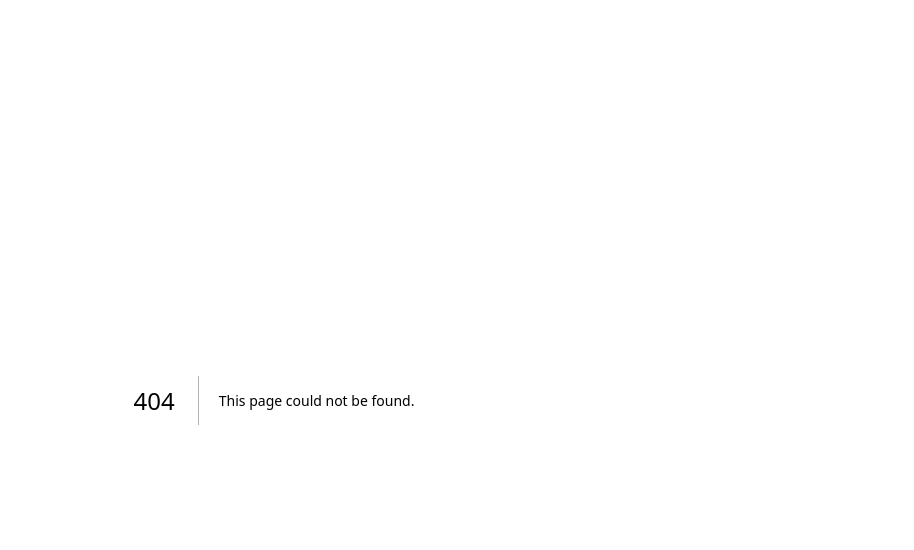
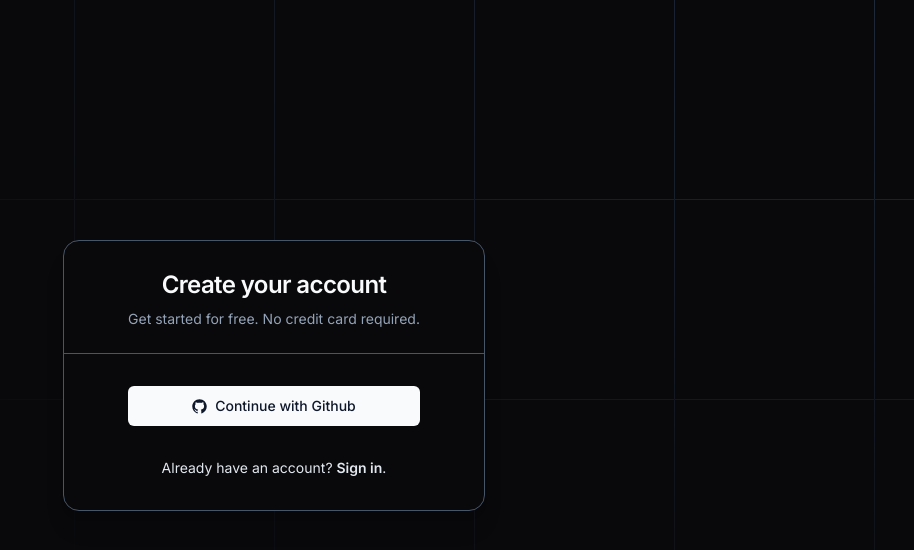
Before and after one commit to RealmRoar/website, a Next.js app: page /signup in a window 1280 px wide. Before the commit this address had no page. Shown: the top 550 px of the page, without its empty margins (366-1280 px from the left). Built offline with nearby package versions, Linux system fonts and the light colour scheme.

Commit message:
feat: login and signup initial layouts

```diff
--- /dev/null
+++ b/src/app/login/layout.tsx
@@ -0,0 +1,23 @@
+import "../globals.css";
+import type { Metadata } from "next";
+import { Inter } from "next/font/google";
+
+const inter = Inter({ subsets: ["latin"] });
+
+export const metadata: Metadata = {
+  title: "RoarSQL - Login",
+  description:
+    "Elevate Query Writing: RoarSQL's Natural Language AI Assistant for Developers",
+};
+
+export default function RootLayout({
+  children,
+}: {
+  children: React.ReactNode;
+}) {
+  return (
+    <html lang='en'>
+      <body className={inter.className}>{children}</body>
+    </html>
+  );
+}
--- /dev/null
+++ b/src/app/login/page.tsx
@@ -0,0 +1,69 @@
+import Link from "next/link";
+import { GitHubLogoIcon } from "@radix-ui/react-icons";
+import { Button } from "@/components/ui/button";
+import {
+  Card,
+  CardContent,
+  CardDescription,
+  CardHeader,
+  CardTitle,
+} from "@/components/ui/card";
+
+export default function Home() {
+  return (
+    <div className='relative isolate overflow-hidden'>
+      <svg
+        className='absolute inset-0 -z-10 h-full w-full stroke-slate-800 [mask-image:radial-gradient(100%_100%_at_top_right,white,transparent)]'
+        aria-hidden='true'
+      >
+        <defs>
+          <pattern
+            id='0787a7c5-978c-4f66-83c7-11c213f99cb7'
+            width='200'
+            height='200'
+            x='50%'
+            y='-1'
+            patternUnits='userSpaceOnUse'
+          >
+            <path d='M.5 200V.5H200' fill='none'></path>
+          </pattern>
+        </defs>
+        <rect
+          width='100%'
+          height='100%'
+          strokeWidth='0'
+          fill='url(#0787a7c5-978c-4f66-83c7-11c213f99cb7)'
+        ></rect>
+      </svg>
+
+      <div className='max-w-7xl min-h-screen mx-auto px-6 flex h-screen w-screen justify-center'>
+        <main>
+          <Card className='z-10 mt-[calc(30vh)] h-fit w-full max-w-md overflow-hidden border border-slate-600 sm:rounded-2xl sm:shadow-xl'>
+            <CardHeader className='flex flex-col items-center justify-center space-y-3 border-b border-slate-600 px-4 py-6 pt-8 text-center sm:px-16'>
+              <CardTitle>Sign in to RoarSQL</CardTitle>
+              <CardDescription>
+                Your personal SQL assistant for queries
+              </CardDescription>
+            </CardHeader>
+            <CardContent className='flex flex-col space-y-8 px-4 py-8 sm:px-16'>
+              <Button>
+                <GitHubLogoIcon className='mr-2' />
+                Continue with Github
+              </Button>
+              <p className='text-center text-sm text-slate-200'>
+                Dont have an account?{" "}
+                <Link
+                  className='font-semibold text-slate-200 transition-colors hover:text-slate-400'
+                  href='/signup'
+                >
+                  Sign up
+                </Link>
+                .
+              </p>
+            </CardContent>
+          </Card>
+        </main>
+      </div>
+    </div>
+  );
+}
--- /dev/null
+++ b/src/app/signup/layout.tsx
@@ -0,0 +1,23 @@
+import "../globals.css";
+import type { Metadata } from "next";
+import { Inter } from "next/font/google";
+
+const inter = Inter({ subsets: ["latin"] });
+
+export const metadata: Metadata = {
+  title: "RoarSQL - Register",
+  description:
+    "Elevate Query Writing: RoarSQL's Natural Language AI Assistant for Developers",
+};
+
+export default function RootLayout({
+  children,
+}: {
+  children: React.ReactNode;
+}) {
+  return (
+    <html lang='en'>
+      <body className={inter.className}>{children}</body>
+    </html>
+  );
+}
--- /dev/null
+++ b/src/app/signup/page.tsx
@@ -0,0 +1,69 @@
+import Link from "next/link";
+import { GitHubLogoIcon } from "@radix-ui/react-icons";
+import { Button } from "@/components/ui/button";
+import {
+  Card,
+  CardContent,
+  CardDescription,
+  CardHeader,
+  CardTitle,
+} from "@/components/ui/card";
+
+export default function Home() {
+  return (
+    <div className='relative isolate overflow-hidden'>
+      <svg
+        className='absolute inset-0 -z-10 h-full w-full stroke-slate-800 [mask-image:radial-gradient(100%_100%_at_top_right,white,transparent)]'
+        aria-hidden='true'
+      >
+        <defs>
+          <pattern
+            id='0787a7c5-978c-4f66-83c7-11c213f99cb7'
+            width='200'
+            height='200'
+            x='50%'
+            y='-1'
+            patternUnits='userSpaceOnUse'
+          >
+            <path d='M.5 200V.5H200' fill='none'></path>
+          </pattern>
+        </defs>
+        <rect
+          width='100%'
+          height='100%'
+          strokeWidth='0'
+          fill='url(#0787a7c5-978c-4f66-83c7-11c213f99cb7)'
+        ></rect>
+      </svg>
+
+      <div className='max-w-7xl min-h-screen mx-auto px-6 flex h-screen w-screen justify-center'>
+        <main>
+          <Card className='z-10 mt-[calc(30vh)] h-fit w-full max-w-md overflow-hidden border border-slate-600 sm:rounded-2xl sm:shadow-xl'>
+            <CardHeader className='flex flex-col items-center justify-center space-y-3 border-b border-slate-600 px-4 py-6 pt-8 text-center sm:px-16'>
+              <CardTitle>Create your account</CardTitle>
+              <CardDescription>
+                Get started for free. No credit card required.
+              </CardDescription>
+            </CardHeader>
+            <CardContent className='flex flex-col space-y-8 px-4 py-8 sm:px-16'>
+              <Button>
+                <GitHubLogoIcon className='mr-2' />
+                Continue with Github
+              </Button>
+              <p className='text-center text-sm text-slate-200'>
+                Already have an account?{" "}
+                <Link
+                  className='font-semibold text-slate-200 transition-colors hover:text-slate-400'
+                  href='/login'
+                >
+                  Sign in
+                </Link>
+                .
+              </p>
+            </CardContent>
+          </Card>
+        </main>
+      </div>
+    </div>
+  );
+}
```
